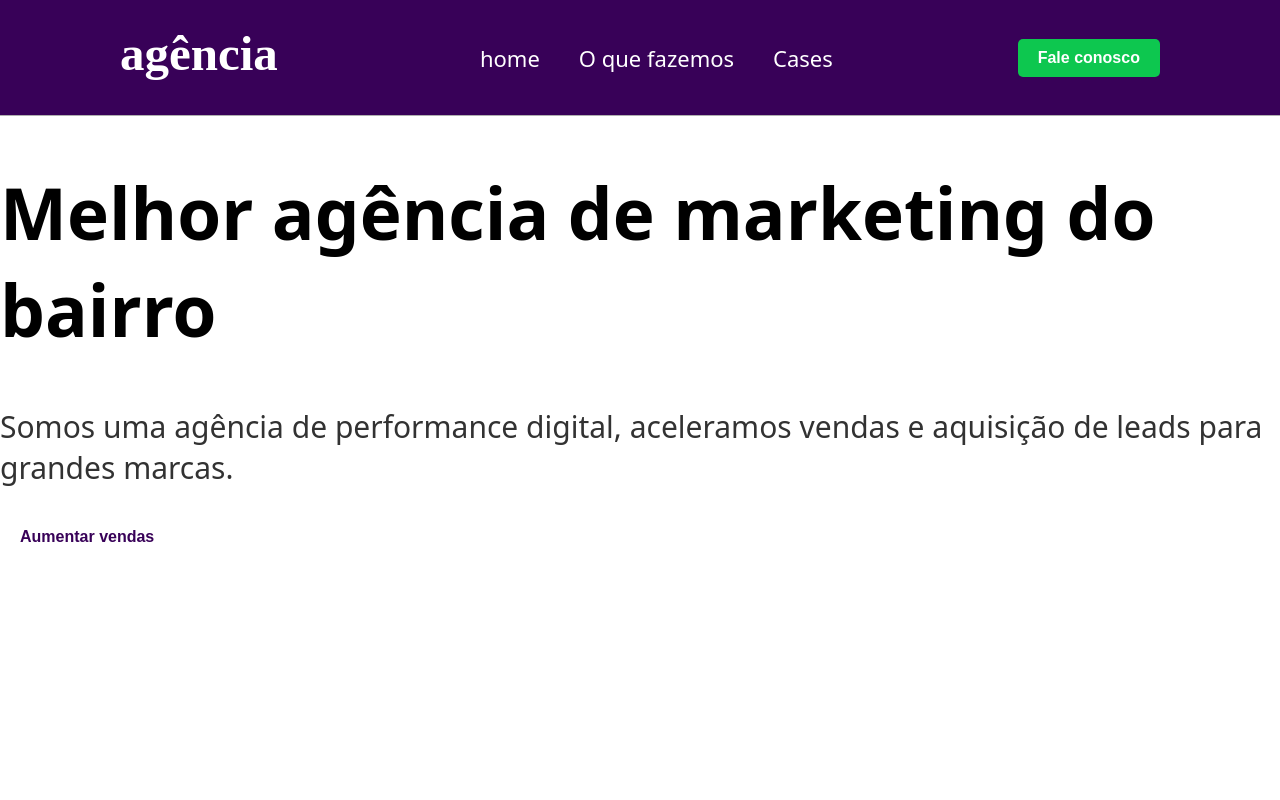
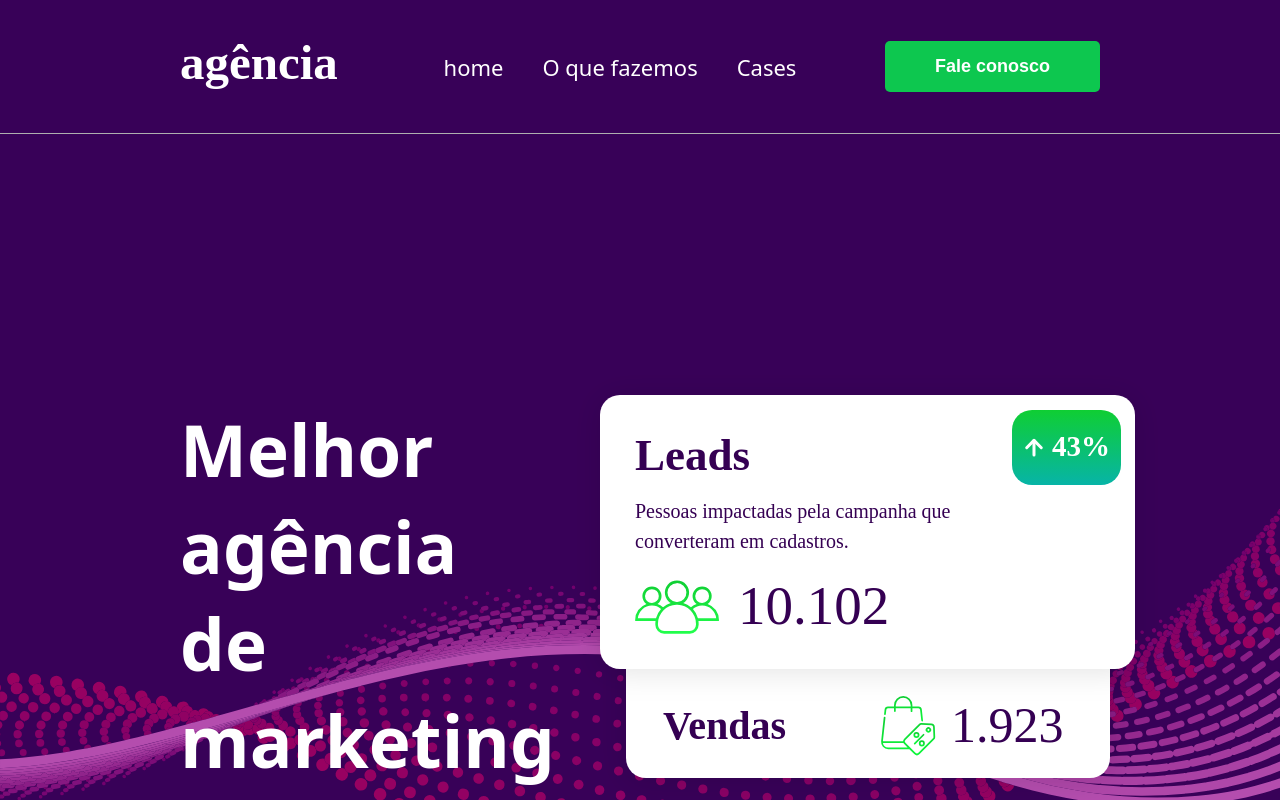
Before and after one commit to GitDavidJr/landing-page, a Next.js app: page / in a window 1280 px wide. Shown: the top 800 px of the page. Built offline with nearby package versions, Linux system fonts and the light colour scheme.

Commit message:
feat: welcome completo

```diff
--- a/src/components/button/button.module.scss
+++ b/src/components/button/button.module.scss
@@ -1,11 +1,11 @@
 @import "../../style/mixins/colors.scss";
 
 .button{
-    padding: 10px 20px;
+    padding: 15px 50px;
     border: none;
     border-radius: 5px;
-    font-size: 16px;
     font-weight: bold;
+    font-size: 18px;
     cursor: pointer;
 
     &.primary{
--- a/src/components/button/index.jsx
+++ b/src/components/button/index.jsx
@@ -8,7 +8,7 @@
     }
 
 
-    return <button className={`${Styles.button} ${generationkind(kind)}`} >{title}</button>
+    return <button className={`${Styles.button} ${generationkind()}`} >{title}</button>
 }
 
 export default Button;
--- a/src/components/header/header.module.scss
+++ b/src/components/header/header.module.scss
@@ -1,8 +1,11 @@
 @import "../../style/mixins/colors.scss";
+@import "../../style/mixins/padding.scss";
 
 .container {
-  color: $white-color;
-  padding: 3.15vh 9.38vw;
+  @include Padding; //mixins
+  color: $white-color; //variables
+  padding-top: 34px;
+  padding-bottom: 34px;
   width: 100%;
   background-color: $purple-color;
   border-bottom: 1px solid $gray-color;
--- a/src/components/welcome/index.jsx
+++ b/src/components/welcome/index.jsx
@@ -1,5 +1,7 @@
 import Button from "../button";
 import Styles from "./welcome.module.scss";
+import Image from "next/image";
+import BannerWelcome from "../../../public/images/bannerWelcome.svg";
 
 const Welcome = () => {
     return (
@@ -9,7 +11,9 @@
                 <p>Somos uma agência de performance digital, aceleramos vendas e aquisição de leads para grandes marcas.</p>
                 <Button title="Aumentar vendas" kind="secondary" />
             </div>
-            <div className={Styles.image}></div>
+            <div className={Styles.image}>
+                <Image src={BannerWelcome} alt="Banner Welcome" />
+            </div>
         </div>
     )
 }
--- a/src/components/welcome/welcome.module.scss
+++ b/src/components/welcome/welcome.module.scss
@@ -1,13 +1,29 @@
 @import "../../style/mixins/colors.scss";
+@import "../../style/mixins/padding.scss";
 
-.text{
-    h1{
-        font-weight: bold;
-        font-size: 71px;
-    }
+.container {
+  @include Padding;
+  padding-top: 219px;
+  height: 100vh;
+  background-image: url("/images/fundo.svg");
+  background-repeat: no-repeat;
+  background-size: cover; //rever
+  display: grid;
+  grid-template-columns: repeat(2, 1fr);
+}
 
-    p{
-        font-size: 30px;
-        opacity: 0.8;
-    }
+.text {
+  h1 {
+    font-weight: bold;
+    font-size: 71px;
+  }
+
+  p {
+    font-size: 30px;
+    opacity: 0.7;
+  }
 }
+
+.image{
+    text-align: end;
+}
--- a/src/style/globals.scss
+++ b/src/style/globals.scss
@@ -1,8 +1,12 @@
+@import "./mixins/colors.scss";
+
 html,
 body{
     padding: 0;
     margin: 0;
     font-family: system-ui, -apple-system, BlinkMacSystemFont, 'Segoe UI', Roboto, Oxygen, Ubuntu, Cantarell, 'Open Sans', 'Helvetica Neue', sans-serif;
+    background-color: $purple-color;
+    color: $white-color;
 }
 
 a{
--- /dev/null
+++ b/src/style/mixins/padding.scss
@@ -0,0 +1,3 @@
+@mixin Padding {
+    padding: 0 11.25rem;
+}
```
Also changed, not shown: public/images/bannerWelcome.svg (added), public/images/fundo.svg (added).
